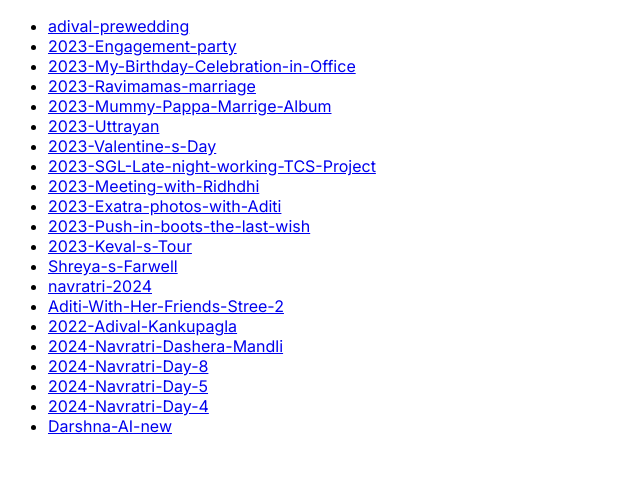
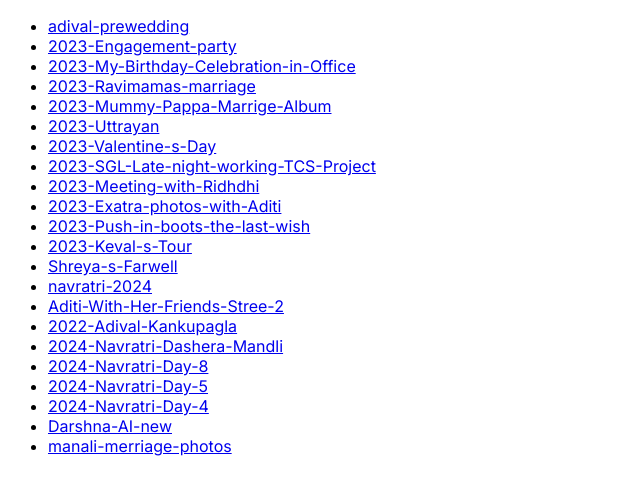
Before and after one commit to FamilyWebsites/nextjs_image_gallary_test_5, a Next.js app: page / in a window 1280 px wide. Shown: the top 494 px of the page, without its empty margins (0-640 px from the left). Built offline with nearby package versions, Linux system fonts and the light colour scheme.

Commit message:
Update page.tsx

```diff
--- a/src/app/page.tsx
+++ b/src/app/page.tsx
@@ -20,7 +20,8 @@
     '2024-Navratri-Day-8',
     '2024-Navratri-Day-5',
     '2024-Navratri-Day-4',
-    'Darshna-AI-new'
+    'Darshna-AI-new',
+    'manali-merriage-photos'
   ];
 
 return (
```
